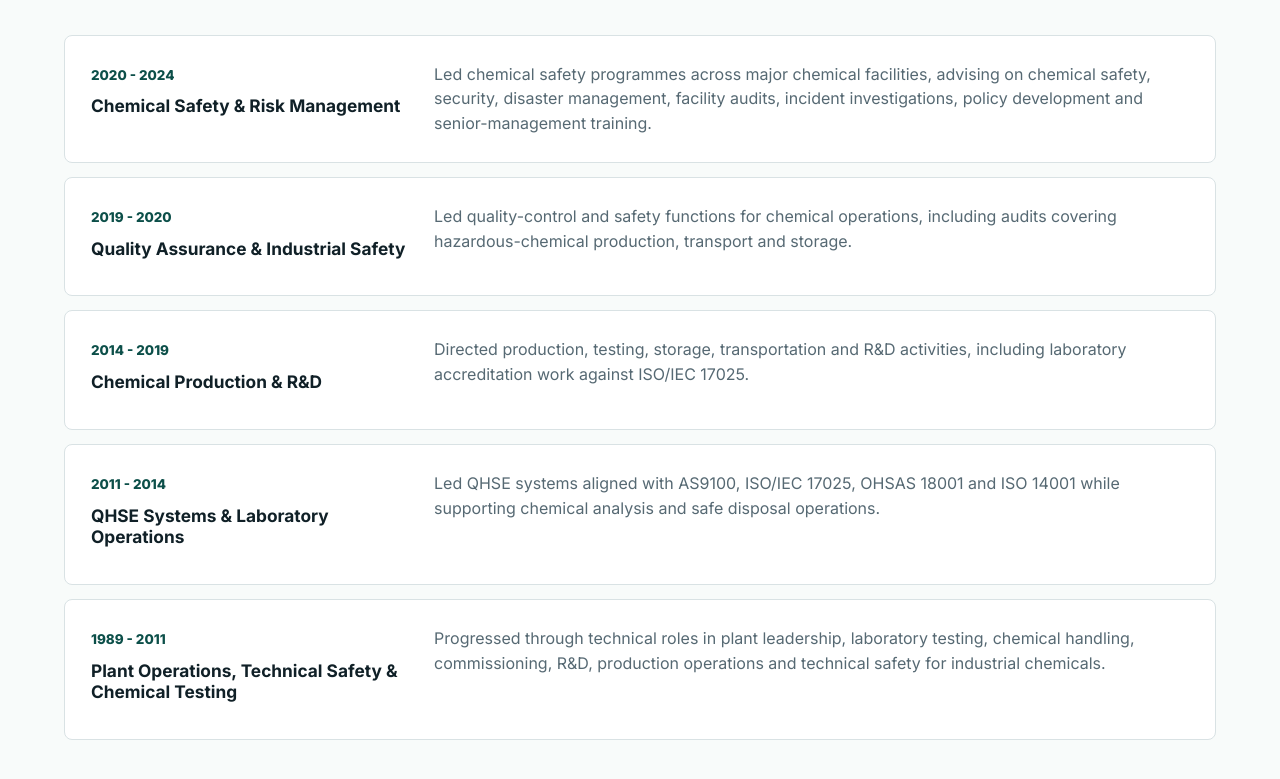
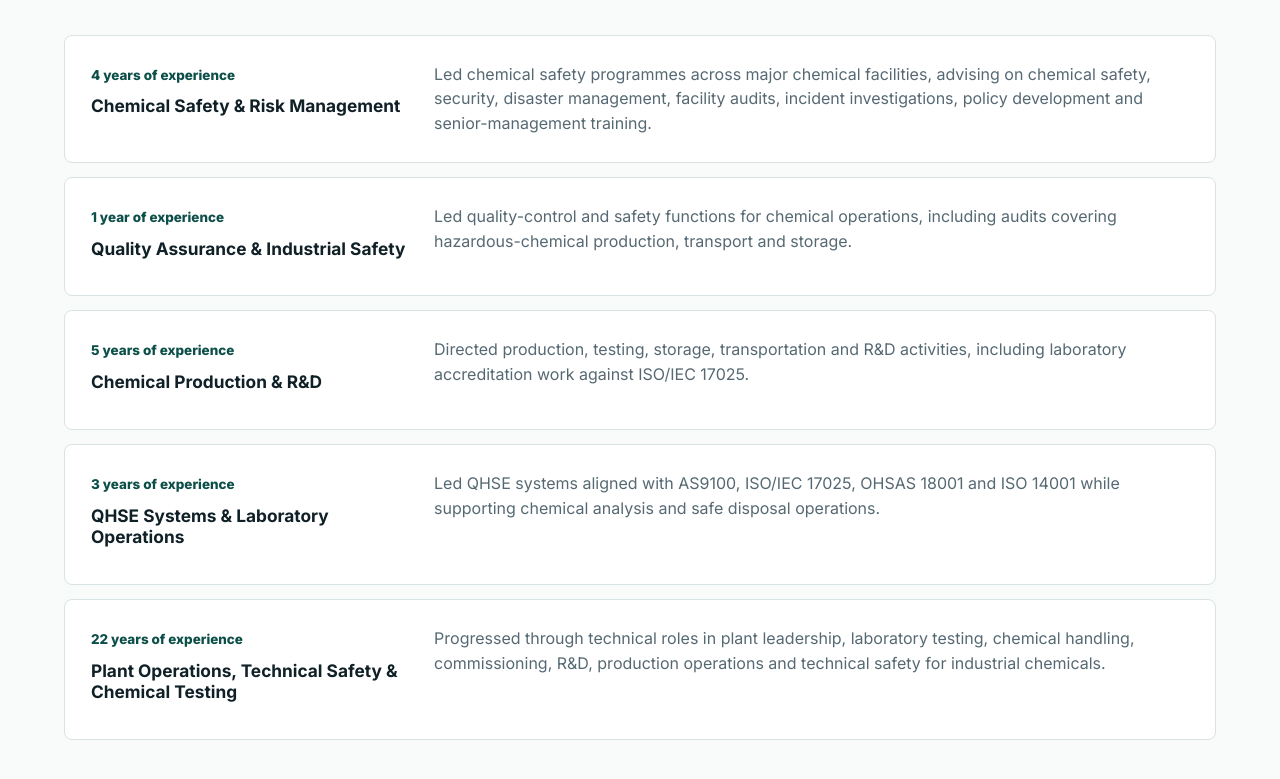
Before and after one commit to swaytechltd/swaytechltd.github.io, a plain HTML site: page index.html in a window 1280 px wide. Shown: the part 2615-3394 px from the top of the page. Drawn offline with Linux system fonts and the light colour scheme.

Commit message:
Show experience durations instead of calendar years

```diff
--- a/index.html
+++ b/index.html
@@ -132,7 +132,7 @@
         <div class="timeline">
           <article class="timeline-item">
             <div>
-              <span class="date">2020 - 2024</span>
+              <span class="date">4 years of experience</span>
               <h3>Chemical Safety & Risk Management</h3>
             </div>
             <p>
@@ -143,7 +143,7 @@
           </article>
           <article class="timeline-item">
             <div>
-              <span class="date">2019 - 2020</span>
+              <span class="date">1 year of experience</span>
               <h3>Quality Assurance & Industrial Safety</h3>
             </div>
             <p>
@@ -153,7 +153,7 @@
           </article>
           <article class="timeline-item">
             <div>
-              <span class="date">2014 - 2019</span>
+              <span class="date">5 years of experience</span>
               <h3>Chemical Production & R&D</h3>
             </div>
             <p>
@@ -163,7 +163,7 @@
           </article>
           <article class="timeline-item">
             <div>
-              <span class="date">2011 - 2014</span>
+              <span class="date">3 years of experience</span>
               <h3>QHSE Systems & Laboratory Operations</h3>
             </div>
             <p>
@@ -173,7 +173,7 @@
           </article>
           <article class="timeline-item">
             <div>
-              <span class="date">1989 - 2011</span>
+              <span class="date">22 years of experience</span>
               <h3>Plant Operations, Technical Safety & Chemical Testing</h3>
             </div>
             <p>
```
